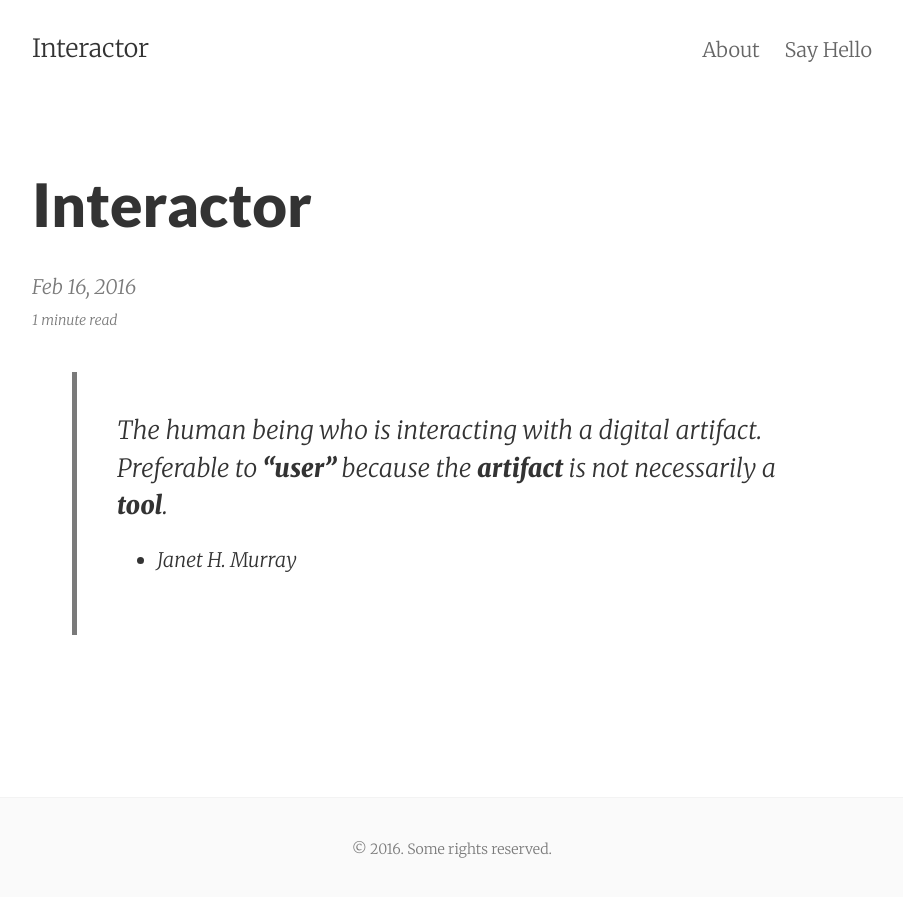
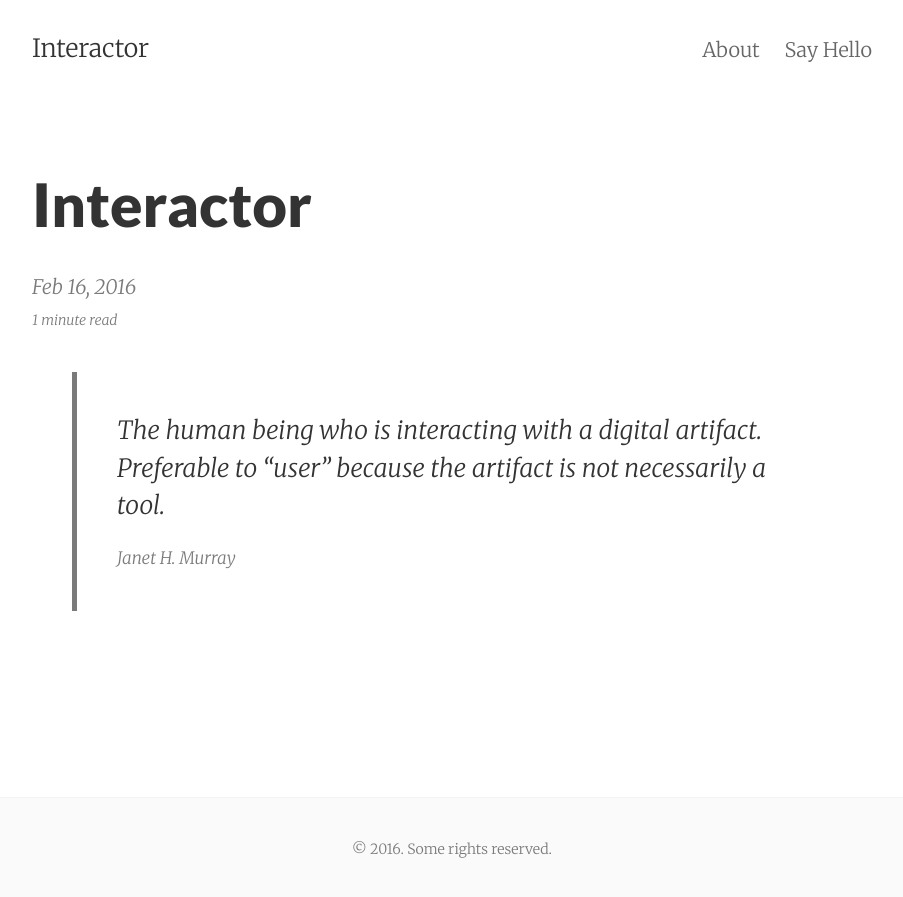
Before and after one commit to rmcmelo/rmcmelo.github.io, a Jekyll site: the page built from _posts/2016-02-16-interactor.markdown, in a window 1280 px wide. Shown: the top 897 px of the page, without its empty margins (188-1091 px from the left). Built offline with Jekyll 4.4.1, drawn with Linux system fonts in a browser that asks for light colours.

Commit message:
Edited 1st post

```diff
--- a/_posts/2016-02-16-interactor.markdown
+++ b/_posts/2016-02-16-interactor.markdown
@@ -3,5 +3,10 @@ published: true
 title: Interactor
 layout: post
 ---
-> The human being who is interacting with a digital artifact. Preferable to **“user”** because the **artifact** is not necessarily a **tool**.
-- Janet H. Murray
+
+<blockquote>
+  <p>
+    The human being who is interacting with a digital artifact. Preferable to <em>“user”</em> because the <em>artifact</em> is not necessarily a <em>tool</em>.
+  </p>
+  <footer><cite title="Janet H. Murray">Janet H. Murray</cite></footer>
+</blockquote>
```
